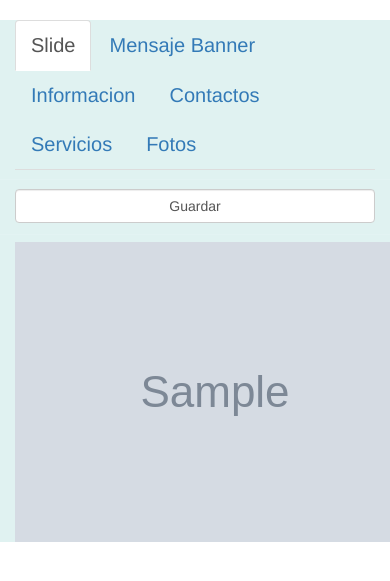
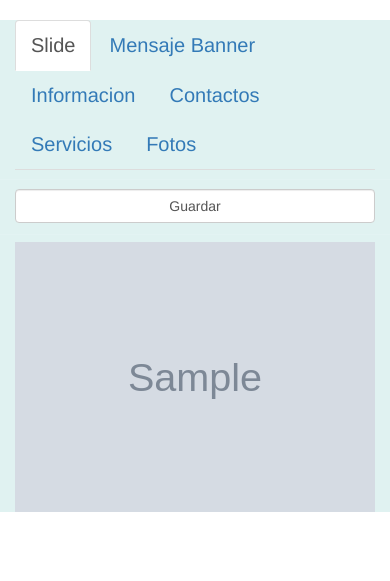
Before and after one commit to david97ly/glass1.0, a Django app: template glass/templates/cofiguraciones.html in a window 390 px wide; the page is wider, and only the part inside the window is pictured. Shown: the part 51-632 px from the top of that part. Run offline with Django 3.2, Linux system fonts and the light colour scheme; tables that the repository leaves empty hold one stand-in row (values such as "Sample post"); the template is opened without the code that fills it: values that come from a table or form of the project are taken from there, most other values are stand-ins (such as "Sample title", 1, 10 or a date in 2020); grey boxes marked "Sample" are stand-in pictures; parts of the project's set-up code (start-up, migrations or seed data) failed here and were passed over; some libraries are stand-ins or nearby versions.

Commit message:
con responsive

```diff
--- a/glass/templates/cofiguraciones.html
+++ b/glass/templates/cofiguraciones.html
@@ -71,7 +71,7 @@
               </div>
                </form>
 
-                <img class="media-object" src="{{ slide.foto.url }}" alt="...">
+                <img class=" img-responsive" src="{{ slide.foto.url }}" alt="...">
            </div>
            <div class="tab-pane fade" id="mb">
                           <p><span>contenedor 2</span></p>
```
